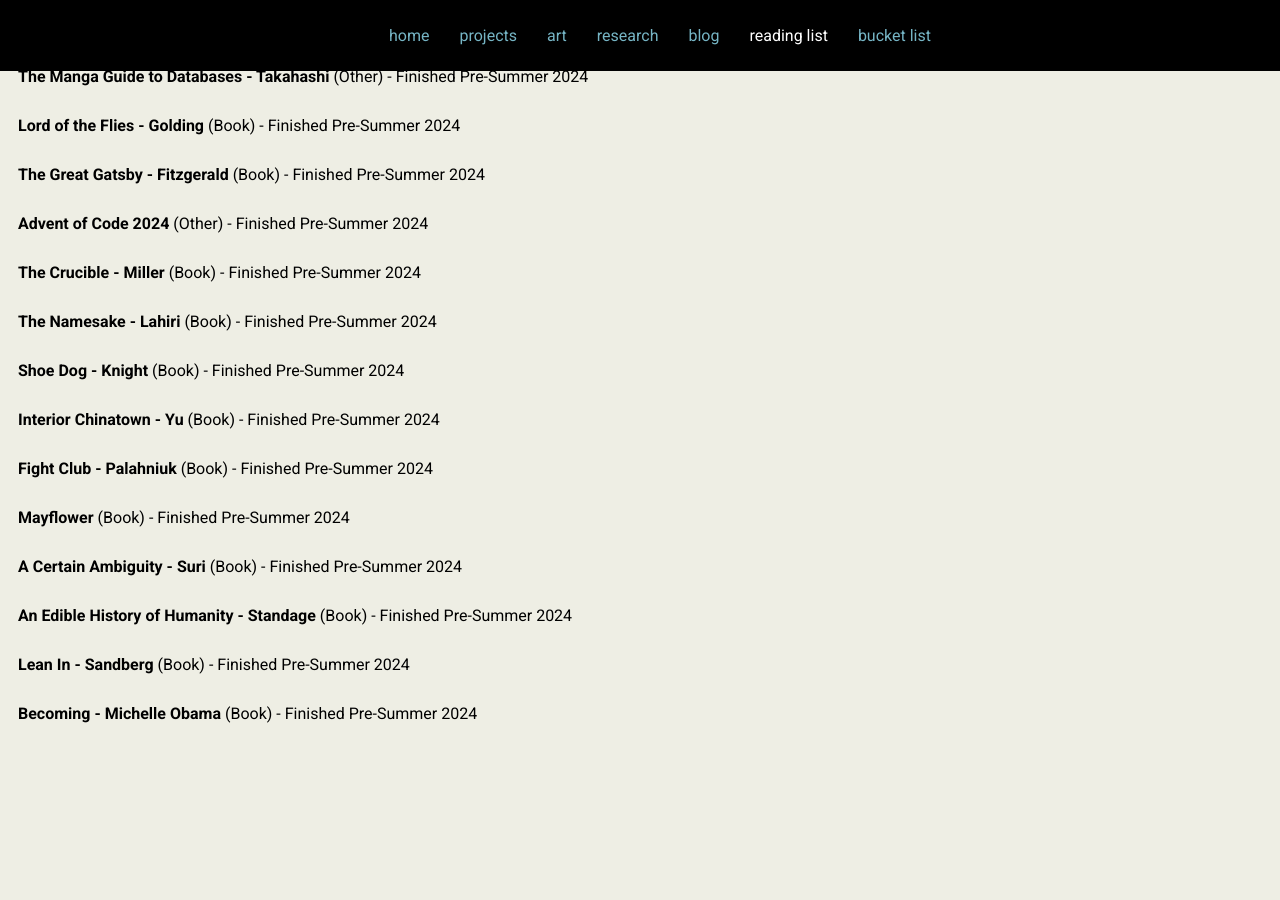
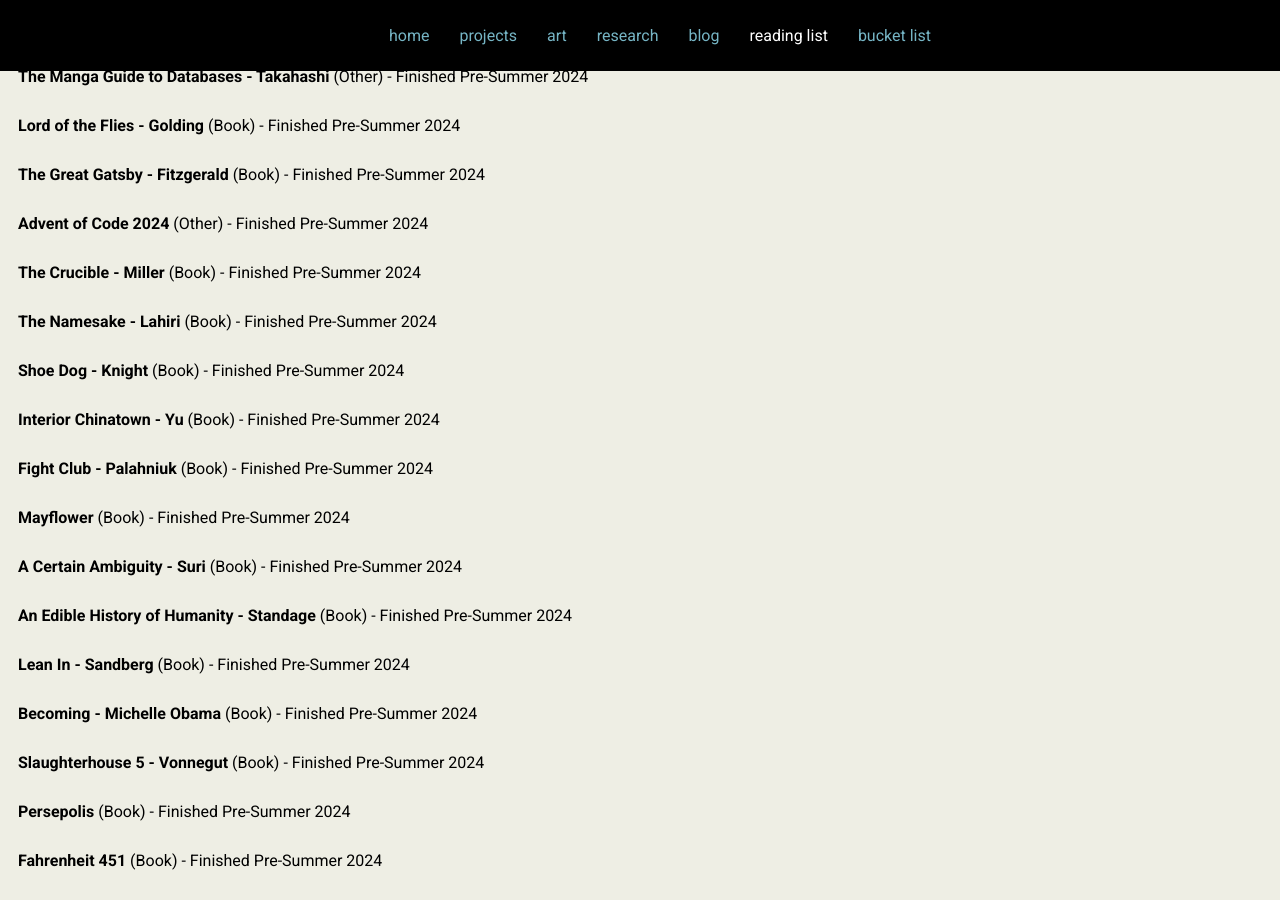
Before and after one commit to swan-07/swan-07.github.io, a Jekyll site: the page built from media.md, in a window 1280 px wide and 900 px high, scrolled down 1268 px. Built offline with Jekyll 4.4.1, drawn with Linux system fonts in a browser that asks for light colours; before the commit the page ends 2021 px from its top, so only the background shows below that.

```diff
--- a/_data/media.yml
+++ b/_data/media.yml
@@ -65,7 +65,7 @@
 
 - title: "Cat's Cradle - Vonnegut"
   category: "Book"
-  thoughts: "My third Vonnegut story. I was inspired to read it after seeing a friend with 'Cat's Cradle' on his shirt. Listened to it as an audiobook. The ice-9 stuff in interesting and it has the Vonnegut style with all its idiosyncrasies that I liked in Slaughterhouse 9, but it drags on for a little long and I was kind of done with the story near the end."
+  thoughts: "My third Vonnegut story. I was inspired to read it after seeing a friend with 'Cat's Cradle' on his shirt. Listened to it as an audiobook. The ice-9 stuff in interesting and it has the Vonnegut style with all its idiosyncrasies that I liked in Slaughterhouse 5, but it drags on for a little long and I was kind of done with the story near the end."
   datefinished: "July 2024"
 
 - title: "War Games - Badham"
@@ -183,3 +183,18 @@
   category: "Book"
   thoughts: "Biography of Michelle Obama."
   datefinished: "Pre-Summer 2024"
+
+- title: "Slaughterhouse 5 - Vonnegut"
+  category: "Book"
+  thoughts: ""
+  datefinished: "Pre-Summer 2024"
+
+- title: "Persepolis"
+  category: "Book"
+  thoughts: ""
+  datefinished: "Pre-Summer 2024"
+
+- title: "Fahrenheit 451"
+  category: "Book"
+  thoughts: ""
+  datefinished: "Pre-Summer 2024"
```
Also changed, not shown: _data/bucketlist.yml (+97 -97 lines), 1 other file.
